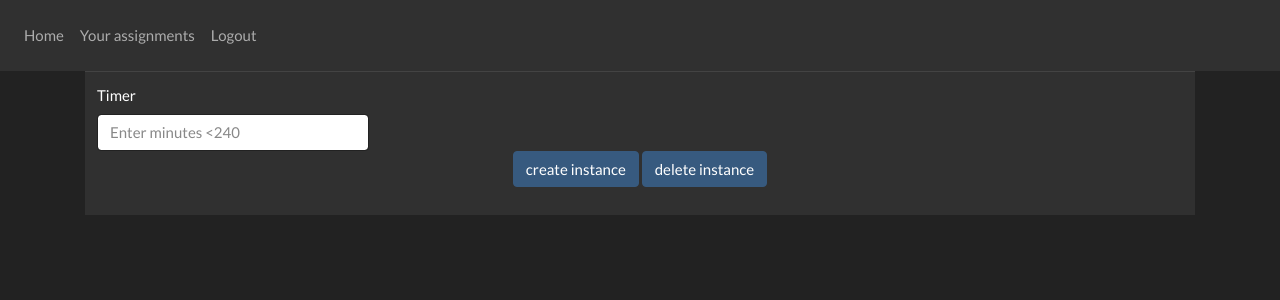
After one commit to Pawel-Barej/inzPW, a Flask app: page /your-assignments in a window 1280 px wide. The commit adds this page. Shown: the top 300 px of the page. Run offline with Flask 2, Linux system fonts and the light colour scheme; a user stored in the database is signed in; some libraries are stand-ins or nearby versions.

```diff
--- a/website/__init__.py
+++ b/website/__init__.py
@@ -17,12 +17,14 @@ def create_app():
     from .views import views
     from .auth import auth
     from .manage_groups import manage_groups
+    from .assignments import assignments
 
     app.register_blueprint(views, url_prefix='/')
     app.register_blueprint(auth, url_prefix='/')
     app.register_blueprint(manage_groups, url_prefix='/')
+    app.register_blueprint(assignments, url_prefix='/')
 
-    from .models import User, Group, UserInGroup
+    from .models import User, Group, User_in_group
 
     create_database(app)
 
--- /dev/null
+++ b/website/assignments.py
@@ -0,0 +1,21 @@
+from flask import Blueprint, render_template, request, flash, redirect, url_for, session
+
+from .models import User
+from werkzeug.security import generate_password_hash, check_password_hash
+from . import db
+from flask_login import login_user, login_required, logout_user, current_user
+
+from .permissions import user_has_permission
+from .request_to_database import show_groups_for_current_professor, get_group_with_users
+
+assignments = Blueprint('assignments', __name__)
+
+
+@assignments.route('/your-assignments')
+@assignments.route('/your-assignments')
+@login_required
+def get_assignments_page():
+
+    return render_template("assignments.html",
+                           user_has_permission=user_has_permission
+                           )
--- a/website/request_to_database.py
+++ b/website/request_to_database.py
@@ -1,5 +1,5 @@
 from flask_login import current_user
-from .models import Group, User, UserInGroup
+from .models import Group, User, User_in_group
 from . import db
 
 
@@ -22,7 +22,7 @@ def show_groups_for_current_professor():
 
 
 def get_group_with_users(name_group):
-    result = db.session.query(User.email, User.first_name).select_from(Group).join(UserInGroup).join(
+    result = db.session.query(User.email, User.first_name).select_from(Group).join(User_in_group).join(
         User).filter(
         Group.id_owner == current_user.id, Group.name_group == name_group).all()
 
--- /dev/null
+++ b/website/templates/assignments.html
@@ -0,0 +1,36 @@
+{% extends "base.html" %}{% block title %}RemotEye - Admin{% endblock %}
+<script src="{{ url_for('static', filename='index.js') }}"></script>
+
+{% block content %}
+    <table class="table table-hover table-dark">
+        <tr>
+            <td>
+                <div class="w-25">
+                    <label for="time">Timer</label>
+
+                    <input
+                            class="form-control"
+                            name="time"
+                            placeholder="Enter minutes <240"
+                    />
+                </div>
+
+                <div align="center">
+
+                    <input type="submit"
+                           value="create instance"
+                           class="btn btn-primary mb-3"
+                           name="action1"
+                    />
+
+                    <input type="submit"
+                           value="delete instance"
+                           class="btn btn-primary mb-3"
+                           name="action2"
+                    />
+
+                </div>
+            </td>
+        </tr>
+    </table>
+{% endblock %}
--- a/website/templates/base.html
+++ b/website/templates/base.html
@@ -31,12 +31,11 @@
         <div class="navbar-nav">
             {% if current_user.is_authenticated %}
                 <a class="nav-item nav-link" id="home" href="/main">Home</a>
-                <a class="nav-item nav-link" id="logout" href="/logout">Logout</a>
-                <a class="nav-item nav-link" id="your-assignments" href="/your-assignments">Create assignment</a>
+                <a class="nav-item nav-link" id="your-assignments" href="/your-assignments">Your assignments</a>
                 {% if user_has_permission("manage_groups") %}
                     <a class="nav-item nav-link" id="manage-groups" href="/manage-groups">Manage groups</a>
-                    <a class="nav-item nav-link" id="create-assignment" href="/create-assignment">Create assignment</a>
                 {% endif %}
+                <a class="nav-item nav-link" id="logout" href="/logout">Logout</a>
             {% else %}
                 <a class="nav-item nav-link" id="login" href="/">Login</a>
                 <a class="nav-item nav-link" id="signUp" href="/sign-up">Sign Up</a>
```
Also changed, not shown: website/models.py (+10 -10 lines), website/templates/home.html (+2 -29 lines), website/views.py (+4 -4 lines), website/database.db.
